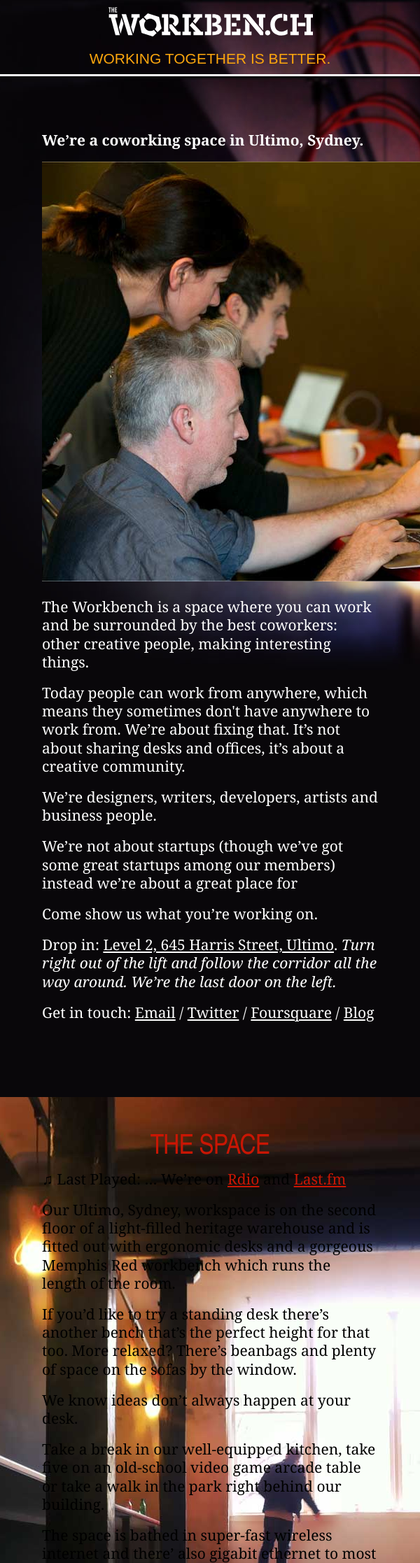
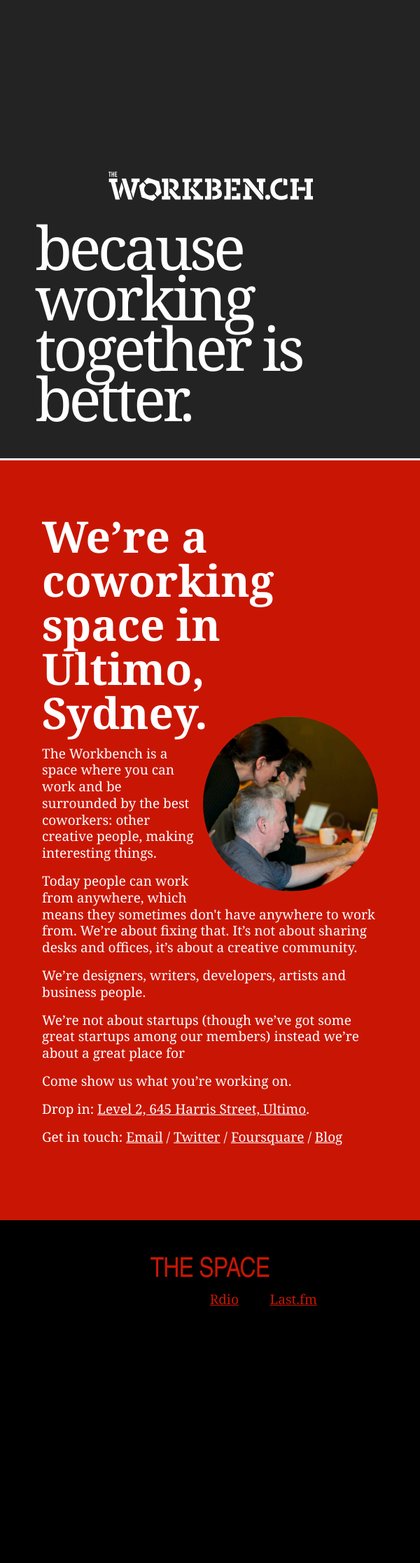
Before and after one commit to theworkbench/theworkbench-site, a PHP site: page /index.html in a window 600 px wide; the page is wider, and only the part inside the window is pictured. Shown: the top 2234 px of that part at 70% size. Run offline with PHP 8.4, Linux system fonts and the light colour scheme; some libraries are stand-ins or nearby versions.

Commit message:
Tweaks to styling, images.
Now optimised for (portrait) iPad. Landscape's next.

```diff
--- a/index.html
+++ b/index.html
@@ -34,13 +34,13 @@
 	<div id="content">
 		<section id="intro">
 			<p class="first"><strong class="we-believe">We&rsquo;re a coworking space <span>in Ultimo, Sydney.</span></strong></p>
-			<img src="images/sharing-crop.jpg" />
+			<img src="images/sharing-crop.jpg" alt="" width="" height="" />
 			<p>The Workbench is a space where you can work and be surrounded by the best coworkers: other creative people, making interesting things. </p>
 			<p>Today people can work from anywhere, which means they sometimes don't have anywhere to work from. We&rsquo;re about fixing that. It&rsquo;s not about sharing desks and offices, it&rsquo;s about a creative&nbsp;community.</p>
 			<p>We&rsquo;re designers, writers, developers, artists and business&nbsp;people.</p>
 			<p>We&rsquo;re not about startups (though we&rsquo;ve got some great startups among our members) instead we&rsquo;re about a great place for
 			<p>Come show us what you&rsquo;re working&nbsp;on.</p>
-			<p>Drop in: <a href="http://www.bing.com/maps/?v=2&amp;cp=-33.88071108743168~151.19993600000004&amp;lvl=16&amp;dir=0&amp;sty=r&amp;where1=645%20Harris%20St%2C%20Ultimo%2C%20NSW%202007&amp;form=LMLTCC">Level 2, 645 Harris Street, Ultimo</a>. <em>Turn right out of the lift and follow the corridor all the way around. We&rsquo;re the last door on the&nbsp;left.</em></p>
+			<p>Drop in: <a href="http://www.bing.com/maps/?v=2&amp;cp=-33.88071108743168~151.19993600000004&amp;lvl=16&amp;dir=0&amp;sty=r&amp;where1=645%20Harris%20St%2C%20Ultimo%2C%20NSW%202007&amp;form=LMLTCC">Level 2, 645 Harris Street, Ultimo</a>.</p>
 			<p>Get in touch: <a href="mailto:hello@theworkben.ch">Email</a> / <a href="http://www.twitter.com/workatworkbench">Twitter</a> / <a href="https://foursquare.com/workatworkbench">Foursquare</a> / <a href="http://blog.theworkben.ch">Blog</a>
 		</section>
 
--- a/js/playing.js
+++ b/js/playing.js
@@ -11,7 +11,7 @@ function getChoons(clear){
 	if(loader) loader.abort()
 
 	// get ze data
-	loader = $.getJSON('http://pipes.yahoo.com/pipes/pipe.run?_id=506be88f8a1bca12b382e00ceef7fa04&_render=json&_callback=?',
+	loader = $.getJSON('http://pipes.yahoo.com/pipes/pipe.run?_id=4f81bea3947c64161d2ae9205969ae16&_render=json&_callback=?',
 		{'user': user},
 		function(data) {
 			$.each(data.value.items, function(i,item){
--- a/stylesheets/styles.css
+++ b/stylesheets/styles.css
@@ -13,12 +13,17 @@ section, section p, section li { font: 21px/1.25em "chaparral-pro", georgia, ser
 
 header.header { background: #000; color: #fff; border-bottom: 3px solid #fff; }
 header.header h1 {margin: 0 0 0 -2px; padding: 0; background: url(../images/logo.svg) scroll no-repeat 0 0; width: 618px; height: 88px; text-indent: -1000em; overflow: hidden;}
-header.header p { margin: 0;  font-family: "din-condensed-web", sans-serif; font-size: 21px; text-transform: uppercase; color:#fca60e; }
+header.header p {width: auto; text-align: left; font-family: "chaparral-pro", georgia, serif; font-weight: 200; font-size: 117px; line-height: 104px; text-transform: lowercase; letter-spacing: -0.055em; color: #fff; text-shadow: none; margin: 2% 0 8% 0.5%; text-rendering: optimizeLegibility; }
+header.header p:before { content: "because ";}
+
+
 
 #intro { padding: 10% 40% 20% 7%; background: #c91604; color: #fff; }
 #intro p { text-align: left; }
 #intro a { color: #fff;  }
 #intro a:hover { color: #fca60e; text-decoration: none;}
+#intro img { width: 300px; margin: 0 7%; float: right; border-radius: 150px;}
+
 
 #how-it-works ul, #how-it-works ol, #how-it-works li { margin: 0; padding: 0; list-style: none; }
 #how-it-works ul li { display: inline-block; vertical-align: top; width: 23%; text-align: center; background: #ececec; -webkit-transition: 0.8s all ease-out; }
@@ -77,9 +82,6 @@ form button:active { background: #ffac0e;}
 header.header { padding: 18% 40% 2% 7%; background: #09070a url(../images/foursquare-blur.jpg) fixed no-repeat 100% 0%; background-size:cover; border-bottom: 0 none; filter: progid:DXImageTransform.Microsoft.AlphaImageLoader(src='.myBackground.jpg', sizingMethod='scale');
 -ms-filter: "progid:DXImageTransform.Microsoft.AlphaImageLoader(src='images/foursquare-blur.jpg', sizingMethod='scale')"; }
 /* header p {width: 567px; text-align: right;} */
-header.header p {width: 487px; text-align: left; font-family: "din-condensed-web", "Arial Narrow", sans-serif; font-weight: 200; font-size: 107px; line-height: 84px; text-transform: uppercase; letter-spacing: -0.07em; color: #fff; text-shadow: 0 0 0 rgba(0,0,0,0), 1px 1px rgba(255,255,255,0.2); margin: 5% 0 3% 0.5%;}
-header.header p {width: auto; text-align: left; font-family: "chaparral-pro", georgia, serif; font-weight: 200; font-size: 117px; line-height: 104px; text-transform: lowercase; letter-spacing: -0.055em; color: #fff; text-shadow: none; margin: 2% 0 8% 0.5%; text-rendering: optimizeLegibility; }
-header.header p:before { content: "because ";}
 
 
 #intro {  padding: 4% 5% 3% 7.5%; background: url(../images/white85trans.png), url(../images/iconfade.png); background-attachment: fixed; background-position: top center; color: #121212; }
@@ -89,7 +91,6 @@ header.header p:before { content: "because ";}
 #intro p strong.we-believe {  font-weight: 200; font-size: 77px; line-height: 78px; color: #212121; display: block; margin-bottom: 45px; letter-spacing: -0.03em; width: 100% !important;  }
 #intro p strong.we-believe span { display: block;}
 
-#intro img { width: 300px; margin: 0 7%; float: right; border-radius: 150px;}
 
 nav { position: fixed; top: 0; right: 6%;}
 nav ul, nav li { list-style: none; margin: 0; padding: 0; display: inline;}
@@ -100,7 +101,7 @@ nav li a:hover { background: #C91604;  -webkit-transition: all 0.1s ease-out;}
 #the-space header {background: rgba(191,21,4,0.7) url(../images/iconfade.png) fixed top center; color: #fff; margin-bottom: 140px;}
 #the-space h2 {font-family: "din-condensed-web", "Arial Narrow", sans-serif; font-weight: 200; font-size: 127px; line-height: 74px; padding: 32px 0 0 15px; text-transform: uppercase; letter-spacing: -0.07em; }
 #the-space h2 span { font-size: 38px; letter-spacing: normal; margin-right: -10px; position: relative; top: -62px; border-bottom: 5px solid #fff; }
-#the-space header p {background: rgb(191,21,4); color: #fff; font-size: 0.8em; overflow: auto; padding: 0.5em 1em;}
+#the-space header p {background: rgb(191,21,4); color: #fff; font-size: 0.8em; overflow: auto; padding: 0.5em 1em; margin: 0;}
 #the-space header span.date {margin-left: 1em;}
 #the-space header .musicsources {float: right;}
 #the-space section p { background: rgba(0,0,0,0.77) url(../images/iconfade.png) fixed top center; color: #fff; width: 32%; min-width: 300px; float: left; clear: left; padding: 15px 4.5% 15px 7%; margin: 0; }
@@ -109,9 +110,9 @@ nav li a:hover { background: #C91604;  -webkit-transition: all 0.1s ease-out;}
 #the-space a { color: #fff; }
 
 #the-neighbourhood {background: #fff url(../images/mapimage-1.png) fixed repeat 50% 50%; overflow: auto; padding: 6% 0 11% 0;}
-	#the-neighbourhood #map {float: left; height: 80%; margin: 3.4% 2% 0 2%; position: relative; width: 40%;}
+	#the-neighbourhood #map {float: left; height: 600px; margin: 3.4% 2% 0 2%; position: relative; width: 40%;}
 	#the-neighbourhood #hood-talk {background: rgba(255,255,255,0.8); color: #111; float: right; margin-right: 0; padding: 3% 6% 3% 2%; width: 32%;}
-	#the-neighbourhood iframe {height: 100%; width: 100%;}
+	#the-neighbourhood iframe {height: 600px; width: 100%;}
 #the-neighbourhood h2 {  font-weight: 200; font-size: 87px; line-height: 74px; color: #212121; display: block; margin-bottom: 45px; letter-spacing: -0.03em; width: 100% !important;  }
 #the-neighbourhood h2 span { font-family: "din-condensed-web", "Arial Narrow", sans-serif; text-transform: uppercase; letter-spacing: -0.07em; color: #ffac0e; display: block; }
 #the-neighbourhood a { color: #000;}
@@ -158,30 +159,44 @@ nav li a:hover { background: #C91604;  -webkit-transition: all 0.1s ease-out;}
 
 #nav { display: none;}
 
+body { overflow-x: hidden;}
+
+section p, section li { font-size: 19px; line-height: 1.25em; }
+
+
 header.header { padding: 10px; 0;}
 header.header h1 {width: 100%; height: 62px; margin:0;  background-position: 50% 50%; background-size: contain; }
-header.header p { text-align: center;}
+header.header p { font-size: 67px; line-height: 1.2em;}
 
-#intro, #the-space, #how-it-works, #whos-here { padding: 10% 10% 15% 10%; }
 
-#intro h2, #the-space h2, #how-it-works h2, #whos-here h2, #emailform h2 { font-family: "din-condensed-web", "Arial Narrow", sans-serif; text-align: center; text-transform: uppercase; font-weight: 200; font-size: 39px; letter-spacing: -0.02em; }
+
+#intro, #the-space, #how-it-works,#the-neighbourhood { padding: 10% 10% 15% 10%; }
+
+#intro h2, #the-space h2, #how-it-works h2, #whos-here h2, #contact h2, #the-neighbourhood h2 { font-family: "din-condensed-web", "Arial Narrow", sans-serif; text-align: center; text-transform: uppercase; font-weight: 200; font-size: 39px; letter-spacing: -0.02em; }
+#intro img  { width: 100%; height: auto; overflow: hidden; border-radius: 0; margin: 0.5em 0; }
 
 #the-space { background: #fff; color: #000; }
 #the-space h2 { color: #c91604;}
-#the-space a { color: #c91604; }
+#the-space a, #the-neighbourhood a { color: #c91604; }
 
 #how-it-works h2 { color: #ffac0e; }
 #how-it-works a { color: #c91604; }
 #how-it-works ul li { display: block; width: 100%; margin: 0.7em 0; }
 #how-it-works ul li li { margin: 0;}
+#how-it-works ol li { padding: 1px 0;}
+#how-it-works ul li.membership-price { line-height: 25px; }
 
 
+#the-neighbourhood map, #the-neighbourhood iframe { display: none; }
 
-#whos-here h2 { color: #c91604; }
-#whos-here ul { margin: 0 -8%; }
-#whos-here a { opacity: 1; }
 
-#membership-details td, #membership-details th { display: in;}
+#contact #bios img { width: 60px; height: 60px; border-radius: 50%; float: left; margin: 0 0.6em 1em -20px; }
+#contact #bios h3 { font-size: 21px; margin: 2em 0 0; line-height: 20px;}
+#contact #bios p { margin: 0;}
+#contact #bios section { clear: left;}
+#contact #bios p.email { clear: both; text-align: center; font-size: 24px; margin: 2em 0 0.5em 0; }
+
+
 
 #emailform h2 { margin: 0 0 20px 0; text-align: center;}
 form input#name, form input#vhhth-vhhth { margin: 0 0 10px 5px; padding: 2px 5px; width: 100%;}
@@ -201,15 +216,33 @@ form input#name, form input#vhhth-vhhth { margin: 0 0 10px 5px; padding: 2px 5px
 /* portrait iPad */
 @media screen and (min-device-width: 481px) and (max-device-width: 1024px) and (orientation:portrait){
 
+
 #how-it-works { background: #fff;}
-#how-it-works,
-#emailform { padding: 10% 10% 20% 10%; }
+#how-it-works { padding: 10% 10% 20% 10%; }
 
-header.header {background: #09070a url(../images/lights-blur.jpg) fixed no-repeat 85% 0%;}
-#intro {background: #09070a url(../images/lights-blur.jpg) fixed no-repeat 85% 0%;}
-#the-space { background: #c91604 url(../images/wip-blur.jpg) fixed repeat 60% 50%;}
+header.header { background-size: 100% auto; background-repeat: no-repeat; background-color: #232323; background-attachment: scroll; padding: 245px 8% 10px 8%; }
+header.header p { font-size: 86px; line-height: 72px; width: 100%; max-width: 100%; }
+
+#intro {background-position: 85% 0%; }
+#intro p.first { max-width: 90%;}
+#intro p strong.we-believe {  width: 100% !important; font-size: 62px; line-height: 63px; margin-bottom: 10px;  }
+#intro p strong.we-believe span { display: inline;}
+
+#intro img { width: 250px; margin: -2em 0 0 1%; border-radius: 150px;}
+
+
+#the-space { background-position: 0 180px; background-size: 100% auto; background-repeat: no-repeat; background-color: #000; background-attachment: scroll; }
+#the-space section p { background-image: none; width: 72%; }
 
 .interest-form button {float: left; margin: 15px 0 0 0;}
+
+#contact #bios { padding-top: 15px;}
+#contact #bios img { width: 80px; height: 80px; border-radius: 50%; float: left; margin: 0 0.6em 1em 0; }
+#contact #bios h3 { font-size: 24px; padding: 0.5em 0 0; line-height: 24px;}
+#contact #bios p { margin: 0;}
+#contact #bios section { clear: left; float: none; display: block; width: 100%;  text-align: left;}
+#contact #bios .email { font-size: 28px; margin-left: 0; }
+
 
 /* end media query */}
 
@@ -218,8 +251,9 @@ header.header {background: #09070a url(../images/lights-blur.jpg) fixed no-repea
 
 #how-it-works { background: #fff;}
 #how-it-works,
-#emailform { padding: 10% 10% 20% 10%; }
+#emailform { padding: 10% 10% 10% 10%; }
 #the-space { background: #c91604 url(../images/wip-blur.jpg) fixed repeat 30% 50%;}
+#intro h2 { font-size: ;}
 
 .interest-form button {float: left; margin: 15px 0 0 0;}
 
```
